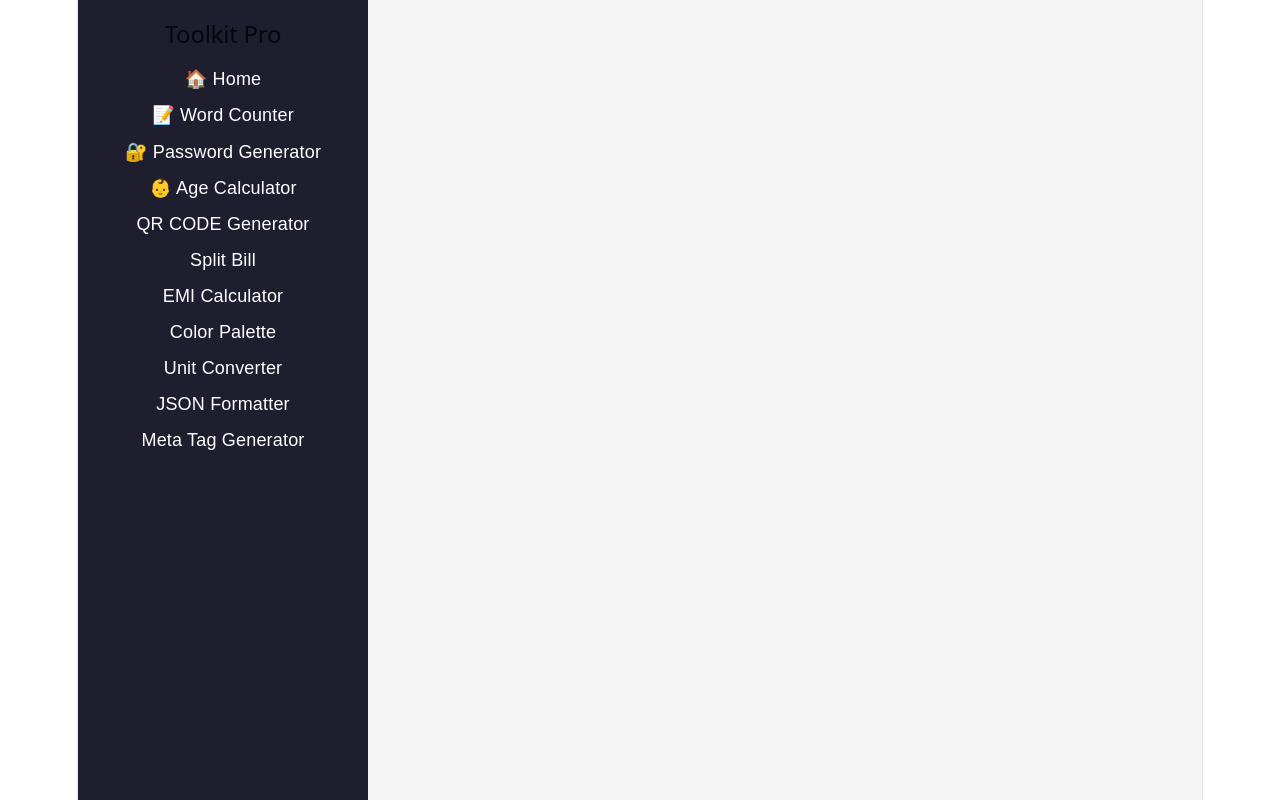
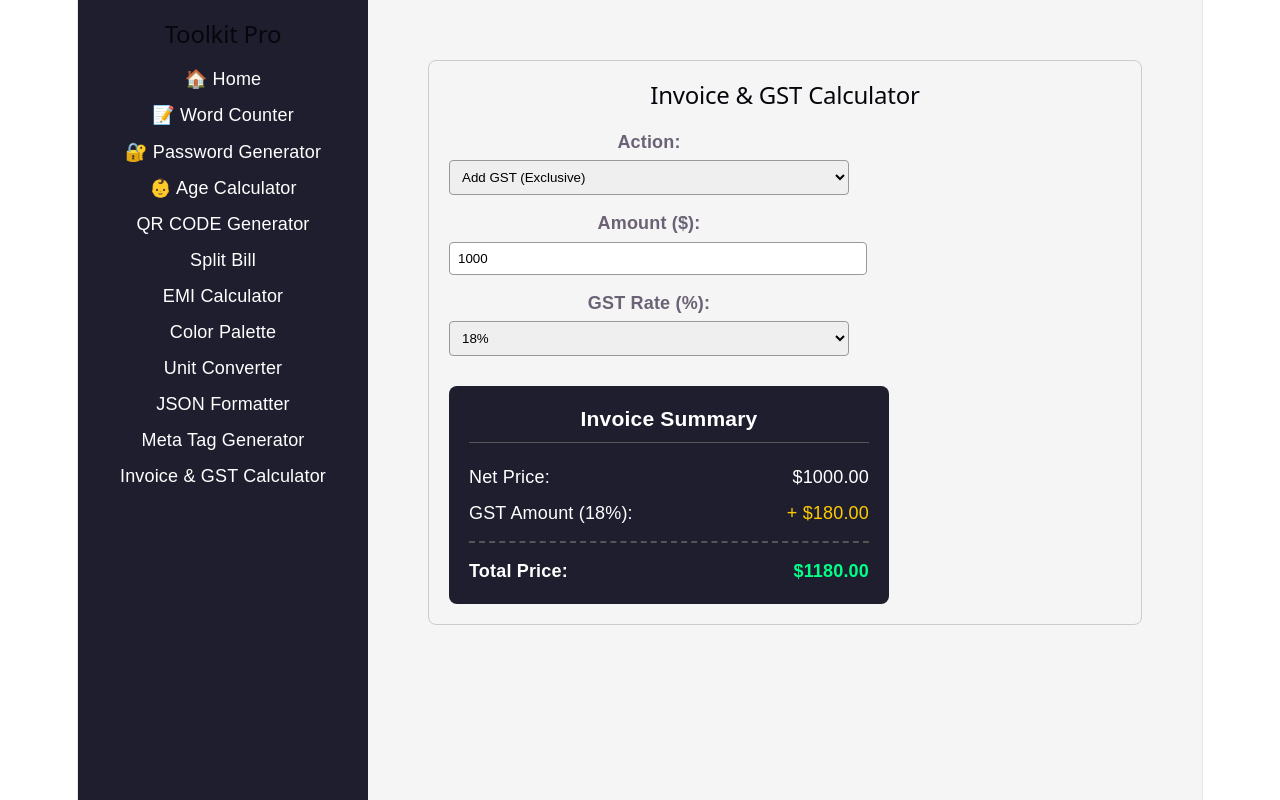
Before and after one commit to AjimTamboli-Web/all-in-one-toolkit, a React (Vite) app: page /invoice-gst in a window 1280 px wide. Built offline with nearby package versions, Linux system fonts and the light colour scheme.

Commit message:
Implementing InvoiceGST

```diff
--- a/src/App.jsx
+++ b/src/App.jsx
@@ -14,6 +14,7 @@ import ColorPalette from './components/ColorPalette'
 import UnitConverter from './components/UnitConverter'
 import JSONFormatter from './components/JSONFormatter'
 import MetaTagGenerator from './components/MetaTagGenerator'
+import InvoiceGST from './components/InvoiceGST'
 
 // 2. Export our App function as the default export so main.jsx can use it
 export default function App() {
@@ -63,6 +64,9 @@ export default function App() {
           <li>
             <Link to="/meta-tag-generator" style={{ color: 'white', textDecoration: 'none' }}> Meta Tag Generator</Link>
           </li>
+          <li>
+            <Link to="/invoice-gst" style={{ color: 'white', textDecoration: 'none' }}> Invoice & GST Calculator</Link>
+          </li>
         </ul>
       </nav>
 
@@ -108,6 +112,8 @@ export default function App() {
           <Route path="/json-formatter" element={<JSONFormatter />} />
 
           <Route path="/meta-tag-generator" element={<MetaTagGenerator />} />
+
+          <Route path="/invoice-gst" element={<InvoiceGST />} />
         </Routes>
       </main>
 
--- /dev/null
+++ b/src/components/InvoiceGST.jsx
@@ -0,0 +1,101 @@
+import { useState } from 'react'
+
+export default function InvoiceGST() {
+    // 1. STATE
+    const [baseAmount, setBaseAmount] = useState(1000)
+    const [gstRate, setGstRate] = useState(18) // Default GST rate is usually 18% in many places
+    const [action, setAction] = useState('add') // Can be 'add' or 'remove'
+
+    // 2. MATH CALCULATIONS
+    const amount = Number(baseAmount)
+    const rate = Number(gstRate)
+
+    let gstAmount = 0
+    let totalAmount = 0
+    let originalCost = 0
+
+    if (action === 'add') {
+        // Adding GST to a base price (Exclusive GST)
+        gstAmount = (amount * rate) / 100
+        totalAmount = amount + gstAmount
+        originalCost = amount
+    } else {
+        // Removing GST from a final price (Inclusive GST)
+        // Formula: Original Cost = Total Amount / (1 + (Rate / 100))
+        originalCost = amount / (1 + (rate / 100))
+        gstAmount = amount - originalCost
+        totalAmount = amount
+    }
+
+    // 3. THE UI
+    return (
+        <div style={{ padding: '20px', border: '1px solid #ccc', margin: '20px', borderRadius: '8px' }}>
+            <h2>Invoice & GST Calculator</h2>
+
+            <div style={{ display: 'flex', flexDirection: 'column', gap: '15px', maxWidth: '400px', marginTop: '20px' }}>
+
+                {/* ADD OR REMOVE GST SELECTOR */}
+                <div>
+                    <label style={{ fontWeight: 'bold' }}>Action:</label><br />
+                    <select
+                        value={action}
+                        onChange={e => setAction(e.target.value)}
+                        style={{ padding: '8px', width: '100%', borderRadius: '4px', border: '1px solid #999', marginTop: '5px' }}
+                    >
+                        <option value="add">Add GST (Exclusive)</option>
+                        <option value="remove">Remove GST (Inclusive)</option>
+                    </select>
+                </div>
+
+                {/* AMOUNT INPUT */}
+                <div>
+                    <label style={{ fontWeight: 'bold' }}>Amount ($):</label><br />
+                    <input
+                        type="number"
+                        value={baseAmount}
+                        onChange={e => setBaseAmount(e.target.value)}
+                        style={{ padding: '8px', width: '100%', borderRadius: '4px', border: '1px solid #999', marginTop: '5px' }}
+                    />
+                </div>
+
+                {/* GST RATE SELECTOR */}
+                <div>
+                    <label style={{ fontWeight: 'bold' }}>GST Rate (%):</label><br />
+                    <select
+                        value={gstRate}
+                        onChange={e => setGstRate(e.target.value)}
+                        style={{ padding: '8px', width: '100%', borderRadius: '4px', border: '1px solid #999', marginTop: '5px' }}
+                    >
+                        <option value="3">3%</option>
+                        <option value="5">5%</option>
+                        <option value="12">12%</option>
+                        <option value="18">18%</option>
+                        <option value="28">28%</option>
+                    </select>
+                </div>
+
+            </div>
+
+            {/* RESULTS INVOICE */}
+            <div style={{ marginTop: '30px', padding: '20px', background: '#1e1e2f', color: 'white', borderRadius: '8px', maxWidth: '400px' }}>
+                <h3 style={{ borderBottom: '1px solid #555', paddingBottom: '10px', marginTop: 0 }}>Invoice Summary</h3>
+
+                <div style={{ display: 'flex', justifyContent: 'space-between', marginBottom: '10px' }}>
+                    <span>Net Price:</span>
+                    <span>${originalCost.toFixed(2)}</span>
+                </div>
+
+                <div style={{ display: 'flex', justifyContent: 'space-between', marginBottom: '10px' }}>
+                    <span>GST Amount ({gstRate}%):</span>
+                    <span style={{ color: '#ffcc00' }}>+ ${gstAmount.toFixed(2)}</span>
+                </div>
+
+                <div style={{ display: 'flex', justifyContent: 'space-between', marginTop: '15px', paddingTop: '15px', borderTop: '2px dashed #555', fontSize: '18px', fontWeight: 'bold' }}>
+                    <span>Total Price:</span>
+                    <span style={{ color: '#00ff88' }}>${totalAmount.toFixed(2)}</span>
+                </div>
+            </div>
+
+        </div>
+    )
+}
```
